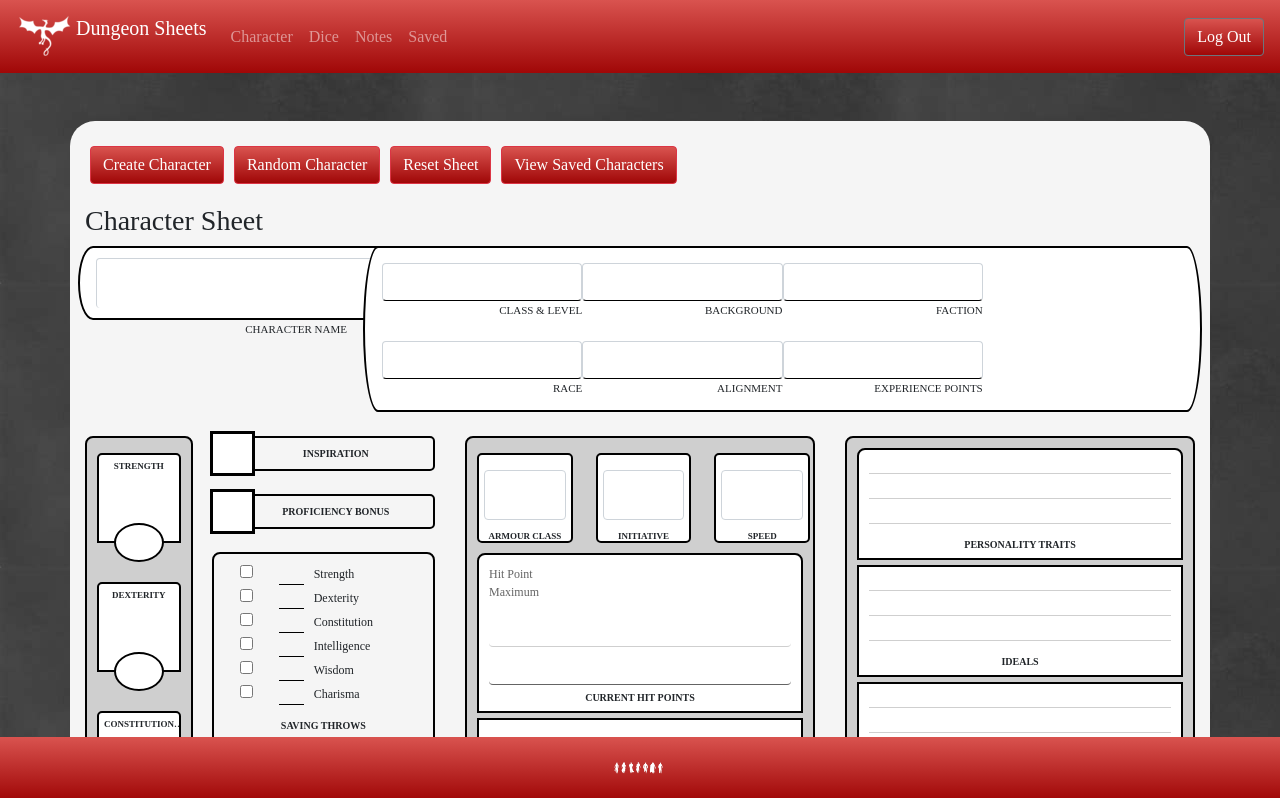
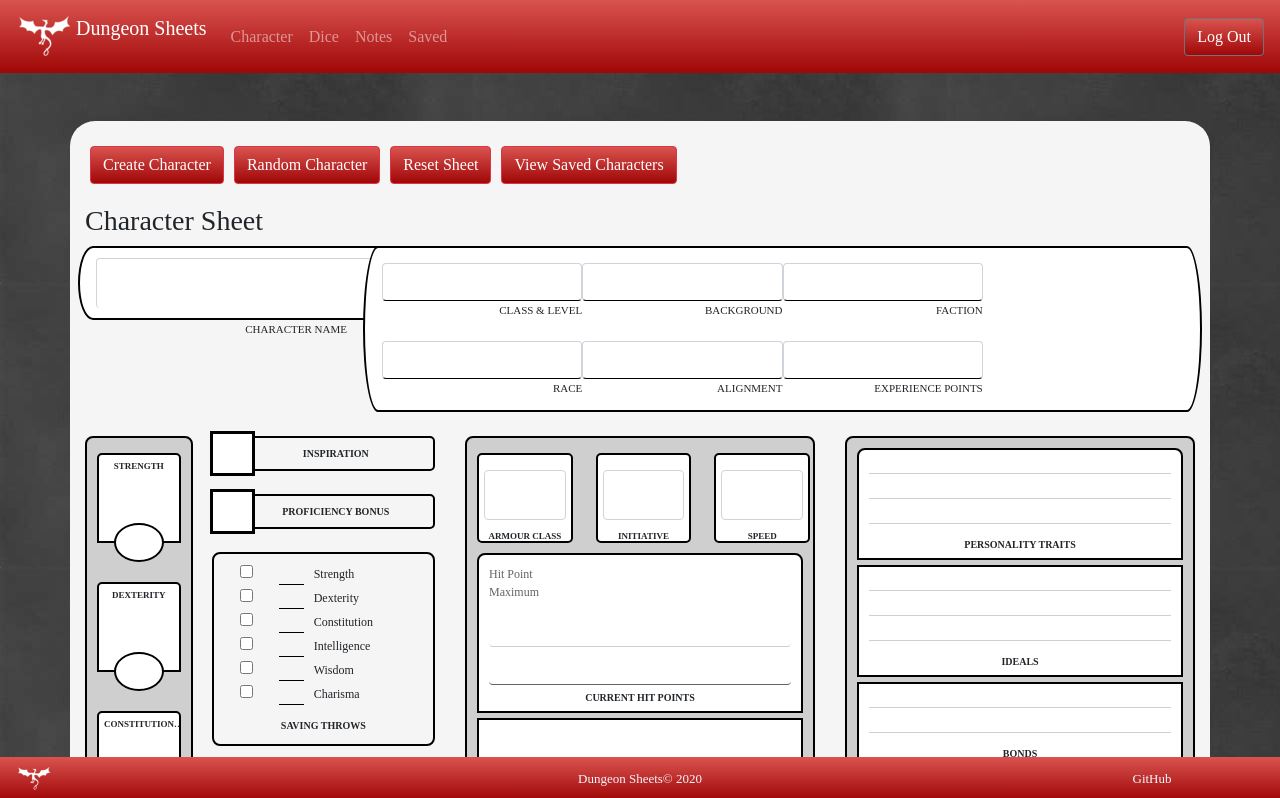
Before and after one commit to Amadueno/ddproject3, a React (Create React App) app in the folder client/: page /character in a window 1280 px wide. Shown: the top 798 px of the page. Built offline with nearby package versions, Linux system fonts and the light colour scheme; a web font is replaced by a local one; what dice-roller-dnd would draw is missing.

Commit message:
navbarFooter with github link

```diff
--- a/client/src/App.js
+++ b/client/src/App.js
@@ -6,7 +6,6 @@ import Notes from './pages/Notes'
 import Saved from './pages/Saved'
 import Character from './pages/Character'
 import img from './assets/dragon5.png'
-import footer from './assets/footer.png'
 import { BrowserRouter as Router, Switch, Route } from 'react-router-dom'
 
 import {
@@ -17,7 +16,11 @@ import {
   Nav,
   Button,
   NavItem,
-  NavLink
+  NavLink,
+  UncontrolledDropdown,
+  DropdownToggle,
+  DropdownMenu,
+  DropdownItem,
 } from 'reactstrap'
 
 import './app.css'
@@ -151,7 +154,9 @@ const App = () => {
       </div>
       <div>
         <Navbar className="gradient" color='danger' dark expand='md' fixed="bottom">
-          <img className="foot" src={footer} height="47" />
+          <img src={img} width="35" height="27" className="d-inline-block align-top" style={{ border: "none" }} />
+          <p className="bot">Dungeon Sheets© 2020</p>
+          <p > <a className="bot2"href="https://github.com/Amadueno/ddproject3" target="_blank">GitHub</a></p>
         </Navbar>
       </div>
     </Router>
--- a/client/src/app.css
+++ b/client/src/app.css
@@ -1,5 +1,16 @@
 * {
   font-family: 'David Libre', serif;
+}
+
+.footer {
+  position: fixed;
+  left: 0;
+  bottom: 0;
+  width: 100%;
+  /* height: 50px; */
+  color: white;
+  text-align: center;
+  background-image: linear-gradient(rgb(217, 83, 79), rgb(160, 7, 7))
 }
 
 body {
@@ -94,6 +105,28 @@ h2 {
   font-weight: bold;
 }
 
+.bot {
+  position: absolute;
+  top: 50%;
+  left: 50%;
+  transform: translate(-50%, -50%);
+  color: aliceblue;
+  font-size: small;
+}
+
+.bot2 {
+  position: absolute;
+  top: 50%;
+  left: 90%;
+  transform: translate(-50%, -50%);
+  color: aliceblue;
+  font-size: small;
+}
+
 .container {
   position: relative;
 }
+
+a:hover {
+  color: inherit
+}
--- a/client/src/pages/Character/Character.js
+++ b/client/src/pages/Character/Character.js
@@ -1,6 +1,7 @@
 import React, { useState, userState } from 'react'
 import './dndstyles.css'
 import axios from 'axios'
+import '../../app.css'
 
 // import User from '../User/User.js'
 import {
--- a/client/src/pages/Character/dndstyles.css
+++ b/client/src/pages/Character/dndstyles.css
@@ -3,7 +3,6 @@
   background-color: whitesmoke;
   border-radius: 25px;
   padding: 20px;
-  /* width: 200px; */
   height: auto;
   margin-bottom: 20px;
 }
@@ -13,7 +12,6 @@
   background-color: whitesmoke;
   border-radius: 25px;
   padding: 20px;
-  /* width: 200px; */
   height: auto;
   margin-bottom: 20px;
 }
```
Also changed, not shown: client/src/assets/footer.png (deleted).
